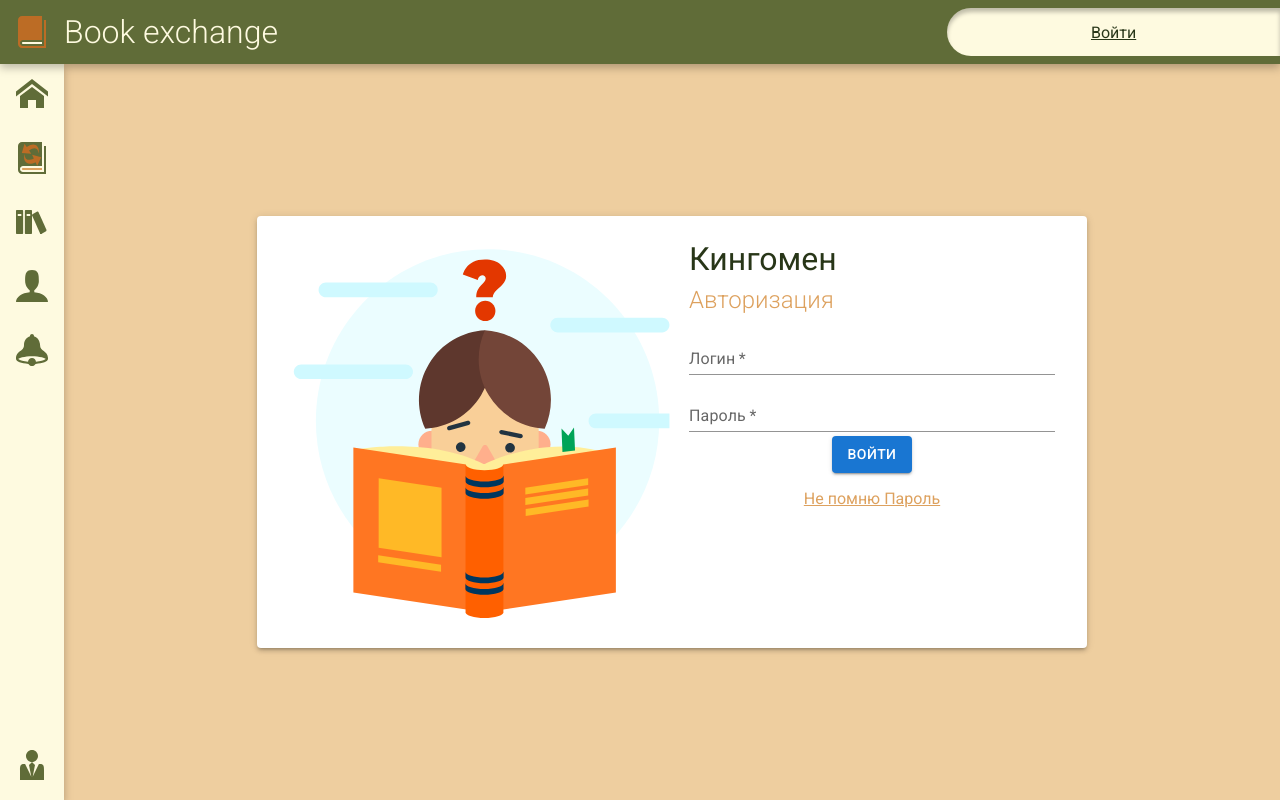
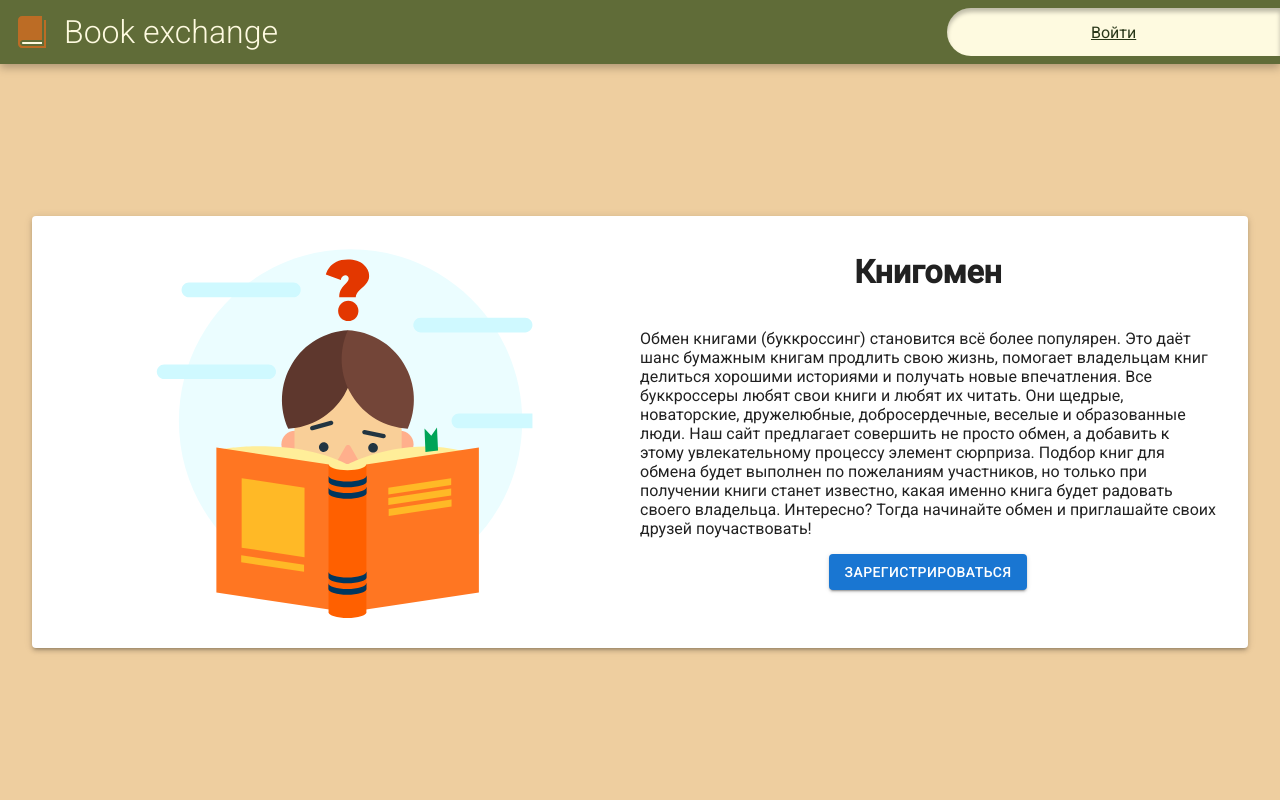
Before and after one commit to jorjif/LI.BooksService.Frontend, a React (Create React App) app: page / in a window 1280 px wide. Built offline with nearby package versions, Linux system fonts and the light colour scheme; what @material-ui/styled-engine would draw is missing.

Commit message:
add routing to the page. TODO add links to redirect to different pages

```diff
--- a/package.json
+++ b/package.json
@@ -14,6 +14,8 @@
     "@types/node": "^12.20.27",
     "@types/react": "^17.0.26",
     "@types/react-dom": "^17.0.9",
+    "@types/react-redux": "^7.1.19",
+    "@types/react-router-dom": "^5.3.1",
     "classnames": "^2.3.1",
     "formik": "^2.2.9",
     "react": "^17.0.2",
--- a/src/App.tsx
+++ b/src/App.tsx
@@ -1,18 +1,13 @@
 import React from "react";
 import "./App.scss";
-import PageFrame from "./components/pageFrame/pageFrame";
-import MainPage from "./components/mainPage/mainPage";
 import { StyledEngineProvider } from "@material-ui/styled-engine";
-import Registration from "./components/registerPage/registration";
-import AuthorizationPage from "./components/authorizationPage/authorization";
+import AppRouter from "./components/appRouter/appRouter";
 
 function App() {
   return (
     <StyledEngineProvider injectFirst>
       <div className="App">
-        <PageFrame>
-          <AuthorizationPage />
-        </PageFrame>
+        <AppRouter />
       </div>
     </StyledEngineProvider>
   );
--- /dev/null
+++ b/src/components/appRouter/appRouter.tsx
@@ -0,0 +1,25 @@
+import React from "react";
+import { Switch, Route, Redirect } from "react-router-dom";
+import { publicRoutes } from "../../routes";
+import PageFrame from "../pageFrame/pageFrame";
+
+const AppRouter: React.FC = () => {
+  const auth = false;
+  return auth ? (
+    <PageFrame>
+      <Switch></Switch>
+    </PageFrame>
+  ) : (
+    <PageFrame startPage>
+      <Switch>
+        {publicRoutes.map((route) => (
+          <Route key={route.path} path={route.path} exact={route.exact}>
+            {route.component}
+          </Route>
+        ))}
+      </Switch>
+    </PageFrame>
+  );
+};
+
+export default AppRouter;
--- a/src/components/navigation/header/header.tsx
+++ b/src/components/navigation/header/header.tsx
@@ -3,11 +3,15 @@ import "./header.scss";
 import Logo from "./logo/logo";
 import UserPill from "./userPill/pill";
 
-const Header: React.FC = () => {
+interface IProps {
+  startPage?: boolean;
+}
+
+const Header: React.FC<IProps> = ({ startPage }) => {
   return (
     <header className="page_frame_header">
       <Logo />
-      <UserPill />
+      <UserPill startPage={startPage} />
     </header>
   );
 };
--- a/src/components/navigation/header/userPill/pill.tsx
+++ b/src/components/navigation/header/userPill/pill.tsx
@@ -4,16 +4,20 @@ import { ReactComponent as Exit } from "./exit-logo.svg";
 import defaultImg from "./user-icon.png";
 
 interface props {
-  logged?: boolean;
+  startPage?: boolean;
   image?: string;
 }
 
-const UserPill: React.FC<props> = ({ logged, image }) => {
+const UserPill: React.FC<props> = ({ startPage, image }) => {
   const userName: string = "user_name";
   return (
     <div className="page_frame_header_pill">
       <div className="page_frame_header_pill_content">
-        {logged ? (
+        {startPage ? (
+          <div className="page_frame_header_pill_content_login">
+            <div>Войти</div>
+          </div>
+        ) : (
           <div className="page_frame_header_pill_content_profile">
             <div className="page_frame_header_pill_content_profile_img">
               <img alt="Avatar" src={image ? image : defaultImg} />
@@ -28,10 +32,6 @@ const UserPill: React.FC<props> = ({ logged, image }) => {
               </div>
             </div>
           </div>
-        ) : (
-          <div className="page_frame_header_pill_content_login">
-            <div>Войти</div>
-          </div>
         )}
       </div>
     </div>
--- a/src/components/pageFrame/pageFrame.tsx
+++ b/src/components/pageFrame/pageFrame.tsx
@@ -16,7 +16,7 @@ const PageFrame: React.FC<props> = ({ children, startPage }) => {
   });
   return (
     <div className="page_frame_bg">
-      <Header />
+      <Header startPage={startPage} />
       <Navbar startPage={startPage} />
       <main className={mainStyle}>{children}</main>
     </div>
--- a/src/index.tsx
+++ b/src/index.tsx
@@ -3,10 +3,13 @@ import ReactDOM from "react-dom";
 import "./index.scss";
 import App from "./App";
 import reportWebVitals from "./reportWebVitals";
+import { BrowserRouter as Router } from "react-router-dom";
 
 ReactDOM.render(
   <React.StrictMode>
-    <App />
+    <Router>
+      <App />
+    </Router>
   </React.StrictMode>,
   document.getElementById("root")
 );
--- /dev/null
+++ b/src/routes/index.ts
@@ -0,0 +1,23 @@
+import React from "react";
+import AuthorizationPage from "../components/authorizationPage/authorization";
+import MainPage from "../components/mainPage/mainPage";
+import Registration from "../components/registerPage/registration";
+
+export interface IRoute {
+  path: string;
+  component: React.ComponentType;
+  exact?: boolean;
+}
+
+export enum routeNames {
+  START = "/",
+  LOGIN = "/login",
+  REGISTER = "/register",
+}
+
+export const publicRoutes: IRoute[] = [
+  { path: routeNames.START, exact: true, component: MainPage },
+  { path: routeNames.LOGIN, exact: true, component: AuthorizationPage },
+  { path: routeNames.REGISTER, exact: true, component: Registration },
+];
+export const privateRoutes: IRoute[] = [];
```
Also changed, not shown: 1 other file (tests, documents, lock files or other folders).
